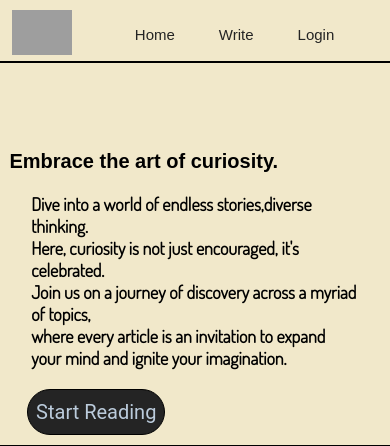
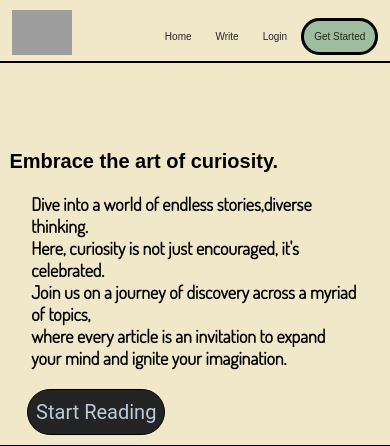
Before and after one commit to A-fethi/Blogify, a Flask app: page / in a window 390 px wide. Shown: the top 446 px of the page. Run offline with Flask 3, Linux system fonts and the light colour scheme; some web fonts are replaced; grey boxes are pictures that could not be loaded.

Commit message:
Modification

```diff
--- a/public/static/styles/style.css
+++ b/public/static/styles/style.css
@@ -229,8 +229,12 @@ section div.img-one {
         display: none;
     }
 
-    .start {
-	display: none;
+    nav ul li {
+        margin: 0px;
+    }
+
+    nav ul li a {
+        font-size: 10px;
     }
 
     button.button-search {
```
